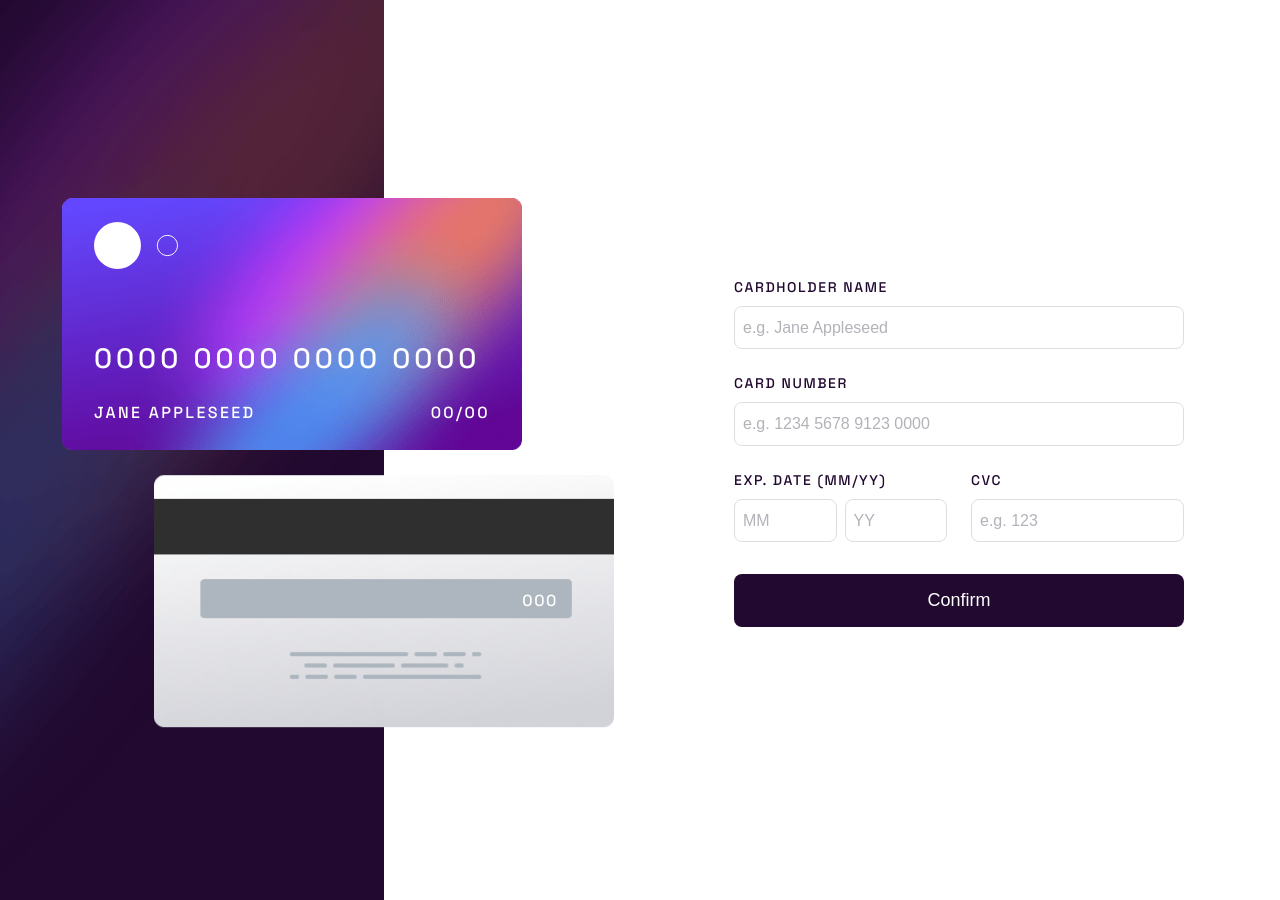
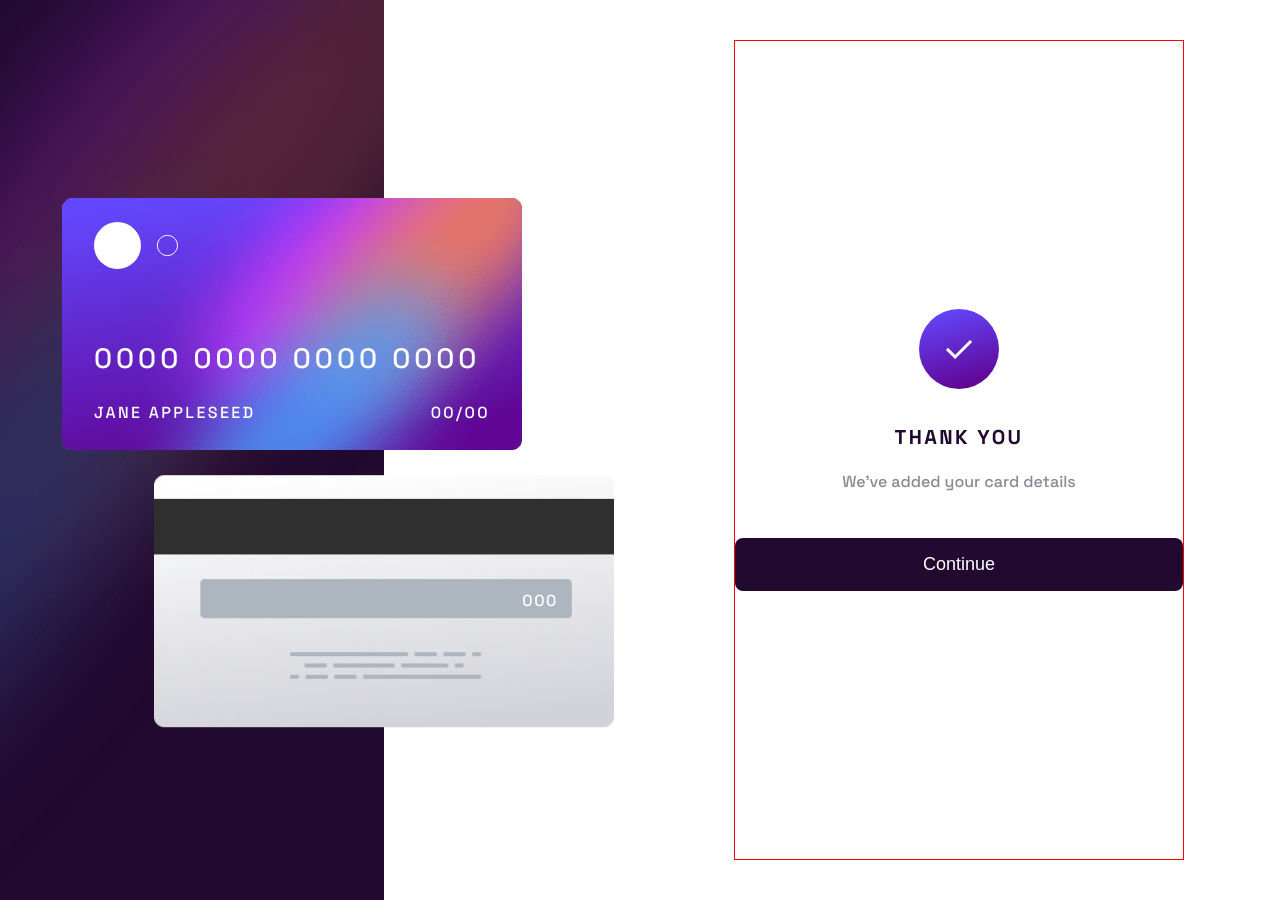
Before and after one commit to capelaum/card-form, a Next.js app: page / in a window 1280 px wide. Built offline with nearby package versions, Linux system fonts and the light colour scheme.

Commit message:
✨ Submitted state

```diff
--- a/src/components/CardForm/index.tsx
+++ b/src/components/CardForm/index.tsx
@@ -106,6 +106,7 @@ interface CardFormProps {
   setMonth: Dispatch<SetStateAction<string>>
   setYear: Dispatch<SetStateAction<string>>
   setCvc: Dispatch<SetStateAction<string>>
+  setIsSubmitted: Dispatch<SetStateAction<boolean>>
 }
 
 export function CardForm({
@@ -114,6 +115,7 @@ export function CardForm({
   setMonth,
   setYear,
   setCvc,
+  setIsSubmitted,
 }: CardFormProps) {
   const {
     register,
@@ -125,6 +127,8 @@ export function CardForm({
 
   function createCard(data: CreateCardFormData) {
     console.log(data)
+
+    setIsSubmitted(true)
   }
 
   function handleCardholderNameChange(e: ChangeEvent<HTMLInputElement>) {
--- /dev/null
+++ b/src/components/SubmittedState/index.tsx
@@ -0,0 +1,31 @@
+import { IconComplete } from '@/assets'
+import Image from 'next/image'
+import { Dispatch, SetStateAction } from 'react'
+import { Button } from '../Button'
+import { Text } from '../Text'
+import { SubmitMessage, SubmittedWrapper } from './styles'
+
+interface SubmittedStateProps {
+  setIsSubmitted: Dispatch<SetStateAction<boolean>>
+}
+
+export function SubmittedState({ setIsSubmitted }: SubmittedStateProps) {
+  return (
+    <SubmittedWrapper>
+      <Image
+        src={IconComplete}
+        alt="White check icon with a violet gray gradient background"
+      />
+
+      <SubmitMessage>
+        <Text size="xl" as="h2">
+          THANK YOU
+        </Text>
+
+        <Text>We&apos;ve added your card details</Text>
+      </SubmitMessage>
+
+      <Button onClick={() => setIsSubmitted(false)}>Continue</Button>
+    </SubmittedWrapper>
+  )
+}
--- /dev/null
+++ b/src/components/SubmittedState/styles.ts
@@ -0,0 +1,54 @@
+import { styled } from '@/styles/stitches.config'
+
+export const SubmittedWrapper = styled('div', {
+  display: 'flex',
+  flexDirection: 'column',
+  justifyContent: 'center',
+  alignItems: 'center',
+  gap: '$8',
+
+  margin: '$10 $5',
+  marginLeft: 350,
+
+  width: '100%',
+  maxWidth: 450,
+  border: '1px solid red',
+
+  h2: {
+    letterSpacing: '0.15rem',
+  },
+
+  span: {
+    color: '$violet2',
+  },
+
+  button: {
+    marginTop: '$3',
+    width: '100%',
+  },
+
+  '@media(max-width: 1200px)': {
+    marginLeft: 250,
+  },
+
+  '@media(max-width: 800px)': {
+    marginLeft: 200,
+  },
+
+  '@media(max-width: 768px)': {
+    margin: 0,
+    padding: '$8 $5',
+    marginTop: 48,
+  },
+
+  '@media(max-width: 360px)': {
+    padding: '$8 $2',
+  },
+})
+
+export const SubmitMessage = styled('div', {
+  display: 'flex',
+  flexDirection: 'column',
+  alignItems: 'center',
+  gap: '$4',
+})
--- a/src/pages/index.tsx
+++ b/src/pages/index.tsx
@@ -1,6 +1,7 @@
 import { BgDesktop, BgMobile } from '@/assets'
 import { CardForm } from '@/components/CardForm'
 import { CardFront } from '@/components/CardFront'
+import { SubmittedState } from '@/components/SubmittedState'
 import { Text } from '@/components/Text'
 import {
   BgImage,
@@ -17,6 +18,8 @@ export default function Home() {
   const [month, setMonth] = useState('00')
   const [year, setYear] = useState('00')
   const [cvc, setCvc] = useState('000')
+
+  const [isSubmitted, setIsSubmitted] = useState(true)
 
   return (
     <>
@@ -47,13 +50,18 @@ export default function Home() {
           <Text size="md">{cvc}</Text>
         </CardBackWrapper>
 
+        {isSubmitted ? (
+          <SubmittedState setIsSubmitted={setIsSubmitted} />
+        ) : (
           <CardForm
             setCardNumber={setCardNumber}
             setCardholderName={setCardholderName}
             setCvc={setCvc}
             setMonth={setMonth}
             setYear={setYear}
+            setIsSubmitted={setIsSubmitted}
           />
+        )}
       </HomeWrapper>
     </>
   )
```
Lines whose indentation alone changed are shown as unchanged.
